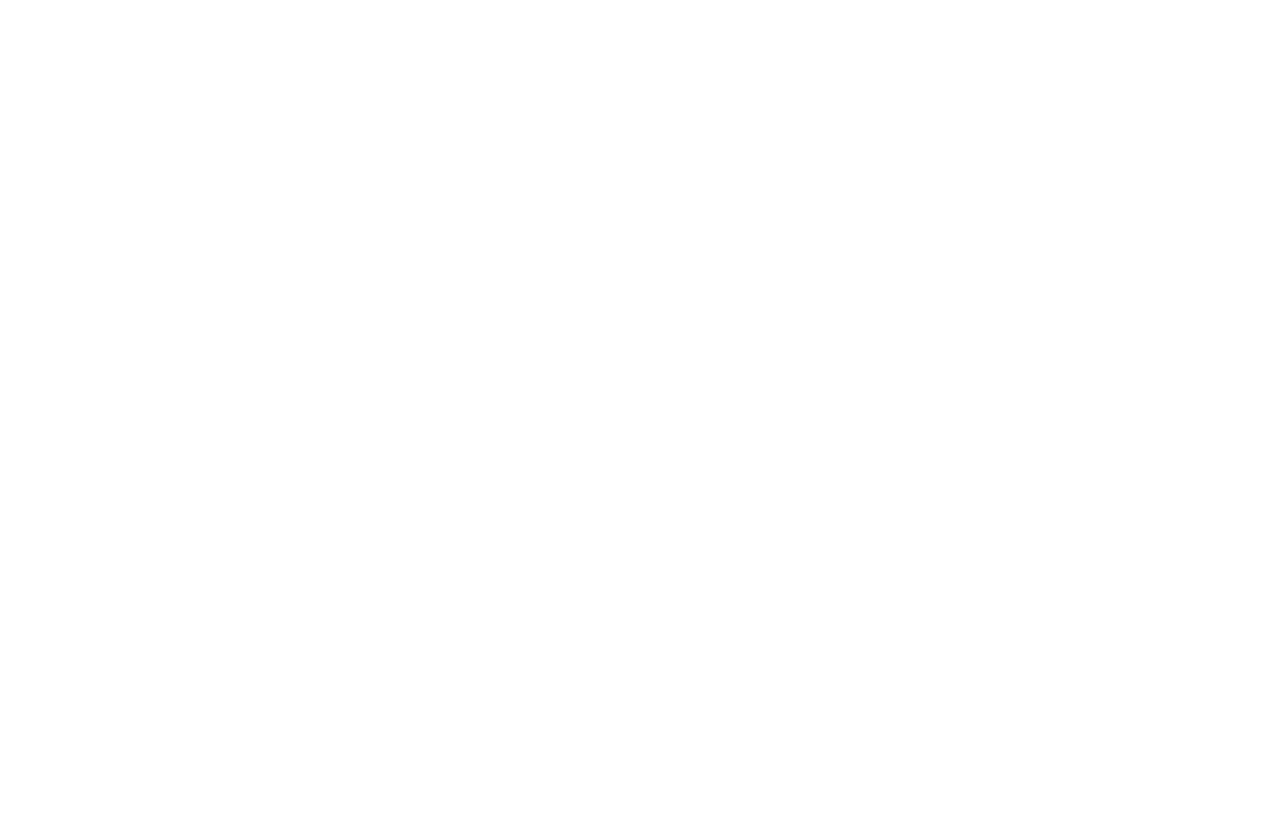
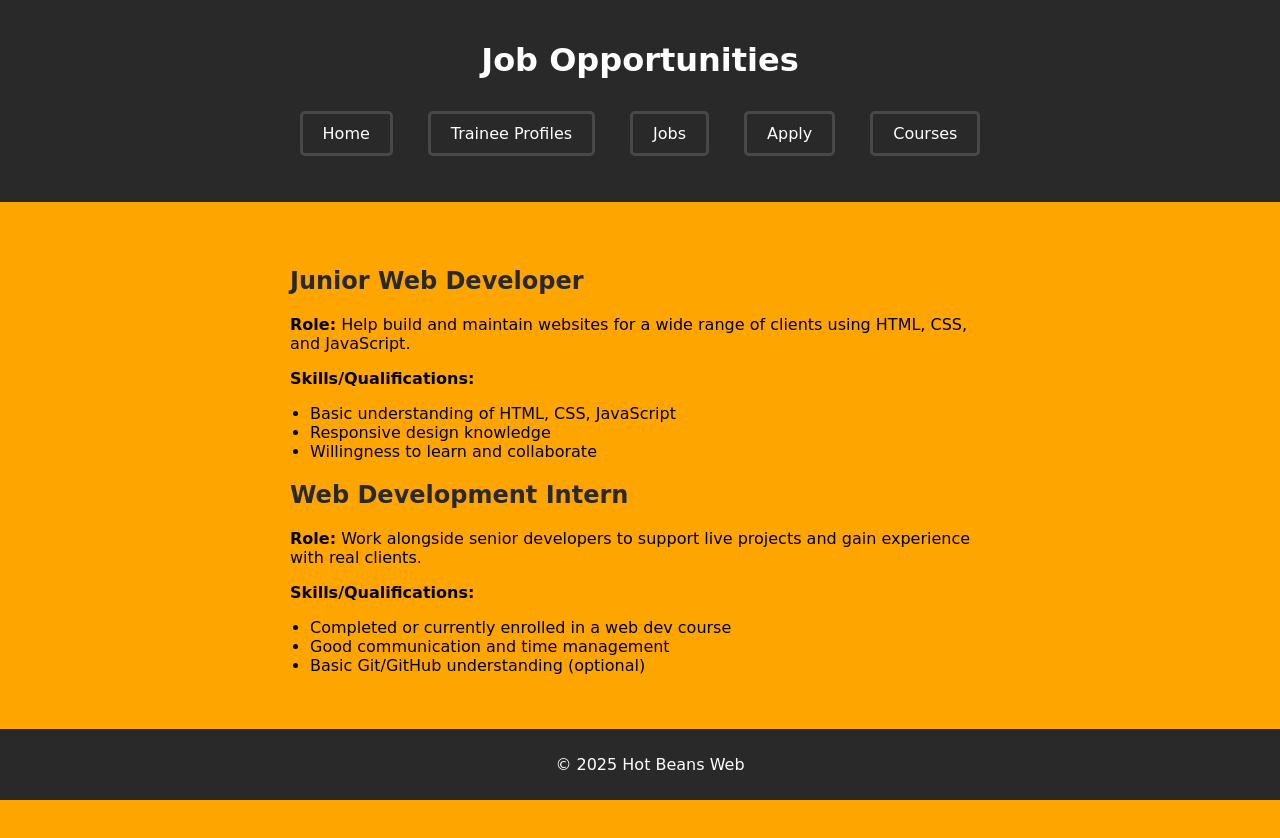
Before and after one commit to DuckComic/15-2, a plain HTML site: page jobs.html in a window 1280 px wide. Before the commit the page ends 800 px from the top, so only its background shows below. Drawn offline with Linux system fonts and the light colour scheme.

Commit message:
finished jobs.html and edited style.css

```diff
--- a/jobs.html
+++ b/jobs.html
@@ -0,0 +1,49 @@
+<!DOCTYPE html>
+<html lang="en">
+<head>
+  <meta charset="UTF-8" />
+  <meta name="viewport" content="width=device-width, initial-scale=1.0" />
+  <title>Job Opportunities - Hot Beans Web</title>
+  <link rel="stylesheet" href="mycss/style.css" />
+</head>
+<body>
+  <header>
+    <h1>Job Opportunities</h1>
+    <nav>
+      <ul>
+        <li><a href="index.html" class="btn">Home</a></li>
+        <li><a href="trainees.html" class="btn">Trainee Profiles</a></li>
+        <li><a href="jobs.html" class="btn">Jobs</a></li>
+        <li><a href="apply.html" class="btn">Apply</a></li>
+        <li><a href="courses.html" class="btn">Courses</a></li>
+      </ul>
+    </nav>
+  </header>
+
+  <main>
+    <section class="job-listing">
+      <h2>Junior Web Developer</h2>
+      <p><strong>Role:</strong> Help build and maintain websites for a wide range of clients using HTML, CSS, and JavaScript.</p>
+      <p><strong>Skills/Qualifications:</strong></p>
+      <ul>
+        <li>Basic understanding of HTML, CSS, JavaScript</li>
+        <li>Responsive design knowledge</li>
+        <li>Willingness to learn and collaborate</li>
+      </ul>
+
+      <h2>Web Development Intern</h2>
+      <p><strong>Role:</strong> Work alongside senior developers to support live projects and gain experience with real clients.</p>
+      <p><strong>Skills/Qualifications:</strong></p>
+      <ul>
+        <li>Completed or currently enrolled in a web dev course</li>
+        <li>Good communication and time management</li>
+        <li>Basic Git/GitHub understanding (optional)</li> <br>
+      </ul>
+    </section>
+  </main>
+
+  <footer>
+    <p>&copy; 2025 Hot Beans Web</p>
+  </footer>
+</body>
+</html>
--- a/mycss/style.css
+++ b/mycss/style.css
@@ -106,3 +106,19 @@ a{
 .company_trainees h2{
     text-align: center;
 }
+
+.job-listing {
+  padding: 10px;
+  margin: 15px auto;
+  max-width: 700px;
+  border-radius: 8px;
+}
+
+.job-listing h2 {
+  color: #292929;
+}
+
+.job-listing ul {
+  margin-top: 10px;
+  padding-left: 20px;
+}
```
